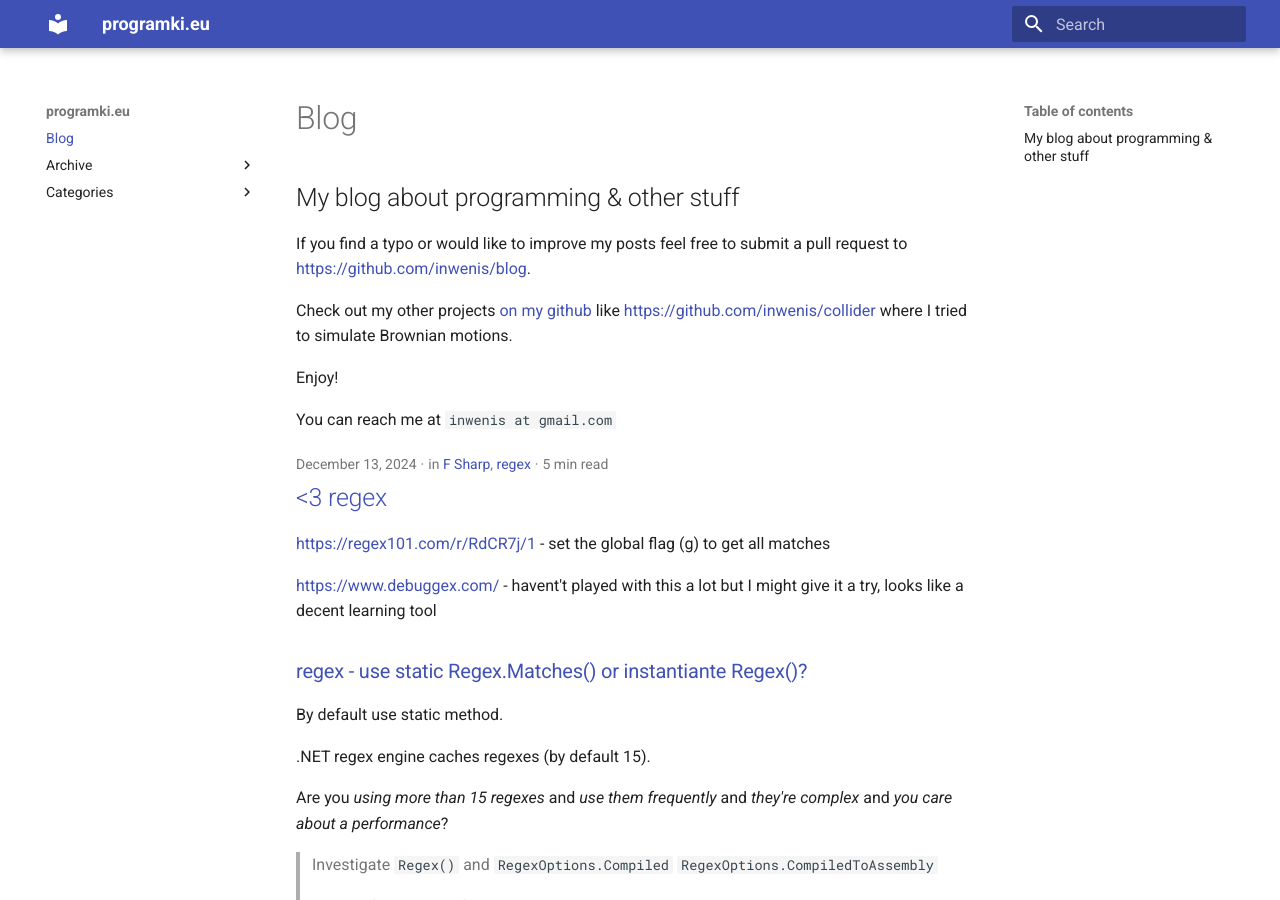
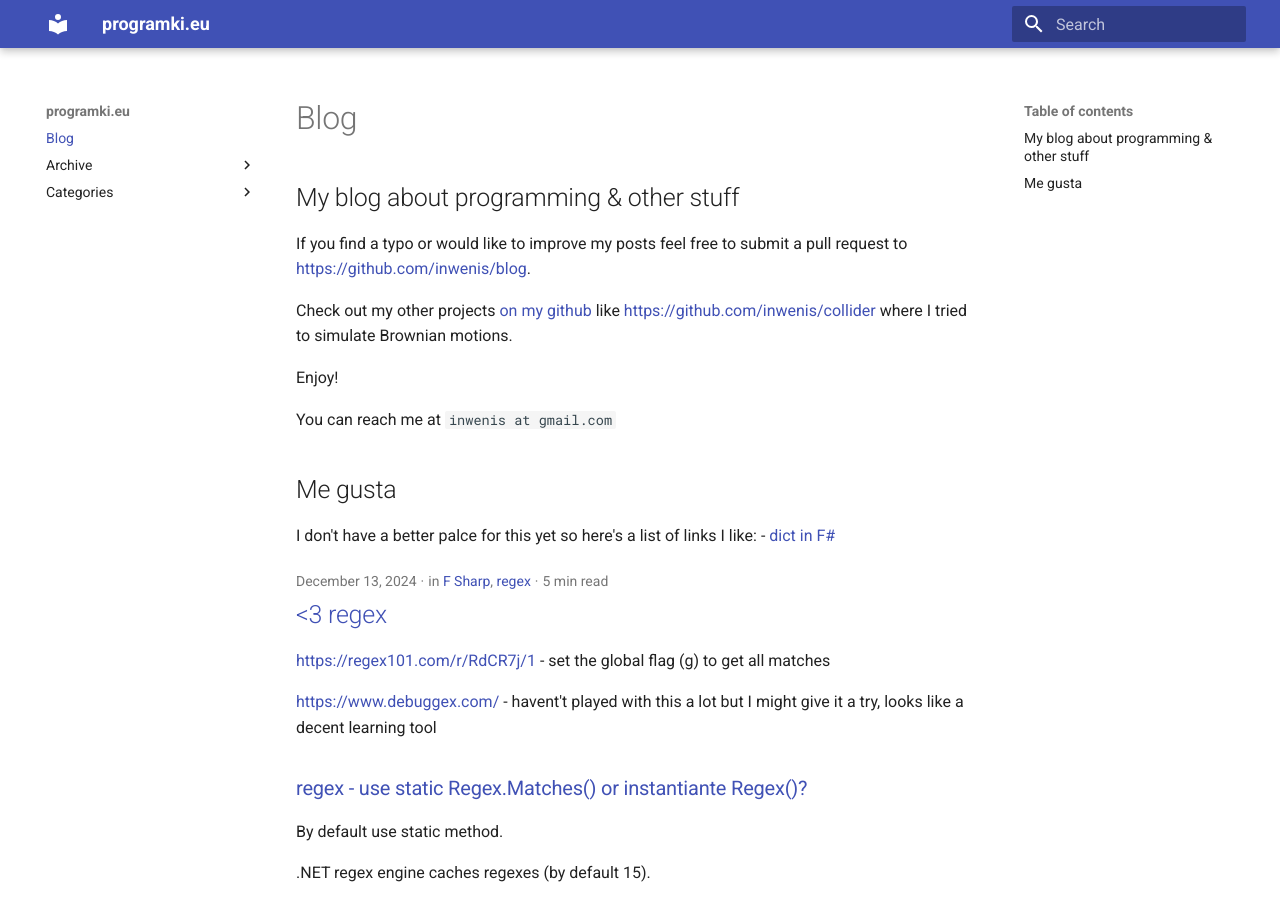
Before and after one commit to inwenis/blog, an MkDocs documentation site: the page built from docs/index.md, in a window 1280 px wide and 900 px high. Built offline with MkDocs 1.6.1 and Material for MkDocs 9.7.7, drawn with Linux system fonts in a browser that asks for light colours.

Commit message:
add link

```diff
--- a/docs/index.md
+++ b/docs/index.md
@@ -8,3 +8,8 @@ Check out my other projects [on my github](https://github.com/inwenis) like [htt
 Enjoy!
 
 You can reach me at `inwenis at gmail.com`
+
+## Me gusta
+
+I don't have a better palce for this yet so here's a list of links I like:
+- [dict in F#](https://krzysztofskowronekblog.hashnode.dev/dictionaries-in-f)
```
